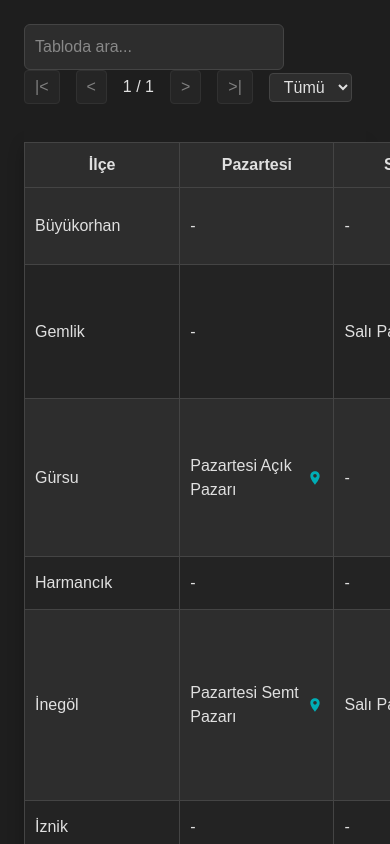
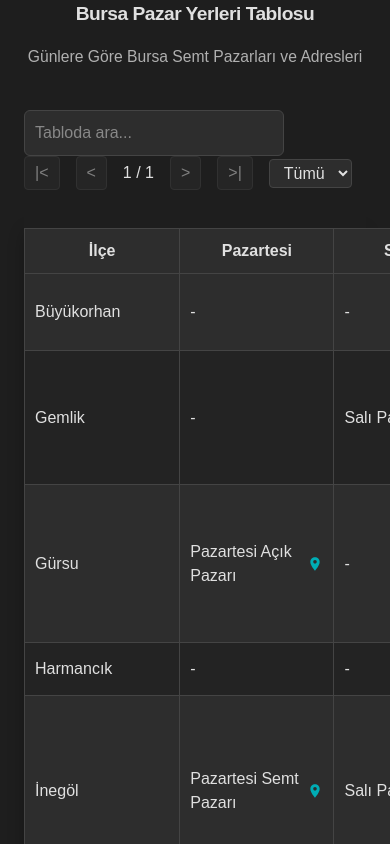
Before and after one commit to ybirdinc/bursa-pazar-yerleri, a Next.js app: page / in a window 390 px wide. Shown: the top 844 px of the page. Built offline with nearby package versions, Linux system fonts and the light colour scheme.

Commit message:
Sayfa başlığı ve açıklama

```diff
--- a/src/app/page.tsx
+++ b/src/app/page.tsx
@@ -210,6 +210,8 @@ export default function Home() {
 
   return (
     <div style={{ minHeight: "100vh", background: "#1E1E1E", padding: 24, paddingTop: 0 }}>
+      <h1>Bursa Pazar Yerleri Tablosu</h1>
+      <p>Günlere Göre Bursa Semt Pazarları ve Adresleri</p>
       <div className="fixed-controls">
         <div className="fixed-controls-flex">
           <input
--- a/src/assets/styles/styles.scss
+++ b/src/assets/styles/styles.scss
@@ -39,7 +39,8 @@ input::placeholder {
   }
 }
 
-.seo-title {
+.seo-title,
+h1 {
   font-size     : 2.1rem;
   font-weight   : 700;
   color         : #E0E0E0;
@@ -49,9 +50,26 @@ input::placeholder {
   letter-spacing: -0.5px;
 }
 
+.seo-title,
+h1+p {
+  font-size    : 1.1rem;
+  color        : #B0B0B0;
+  text-align   : center;
+  margin-top   : 0;
+  margin-bottom: 32px;
+}
+
 @media (max-width: 600px) {
-  .seo-title {
+
+  .seo-title,
+  h1 {
     font-size    : 1.2rem;
     margin-bottom: 16px;
   }
+
+  .seo-title,
+  h1+p {
+    font-size    : 0.98rem;
+    margin-bottom: 18px;
+  }
 }
```
